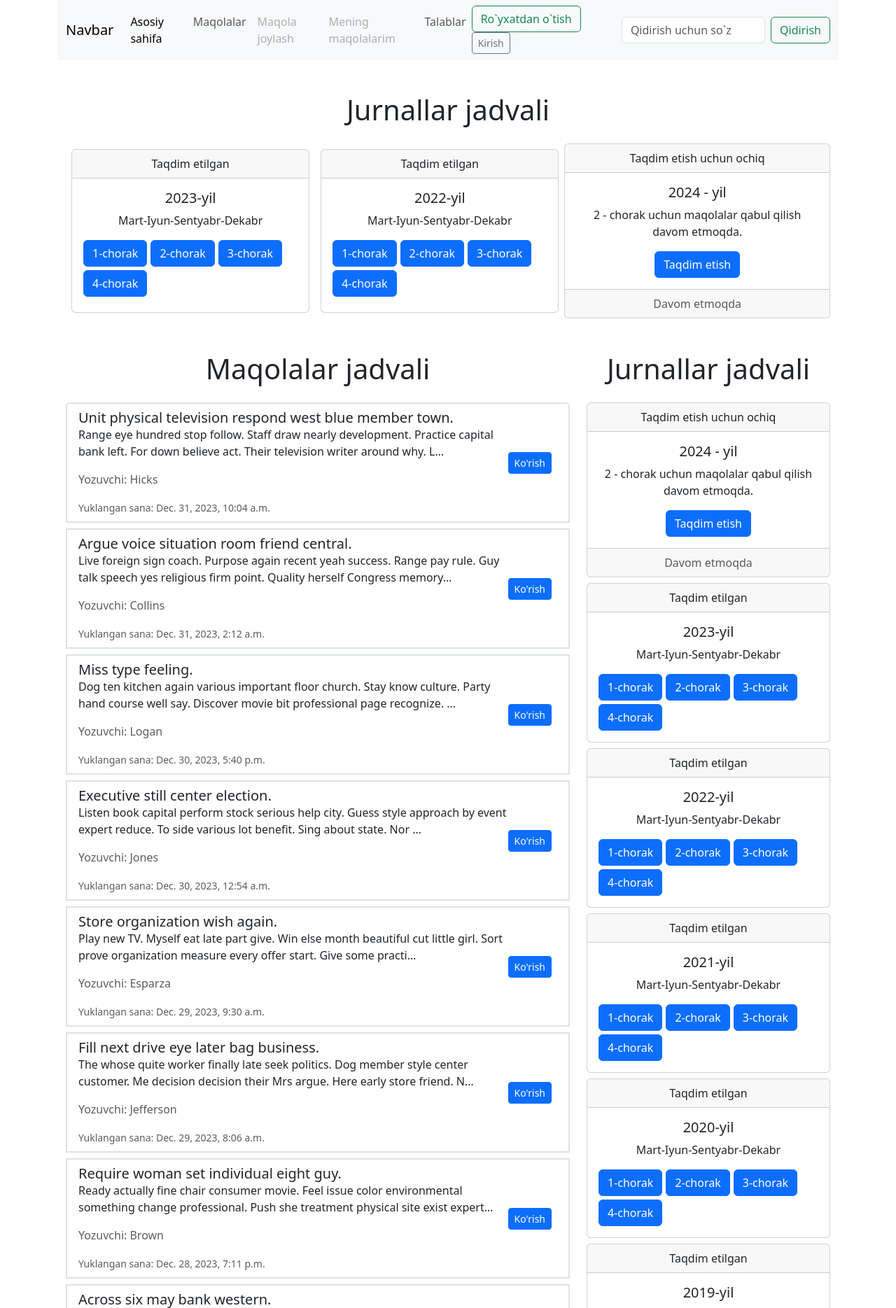
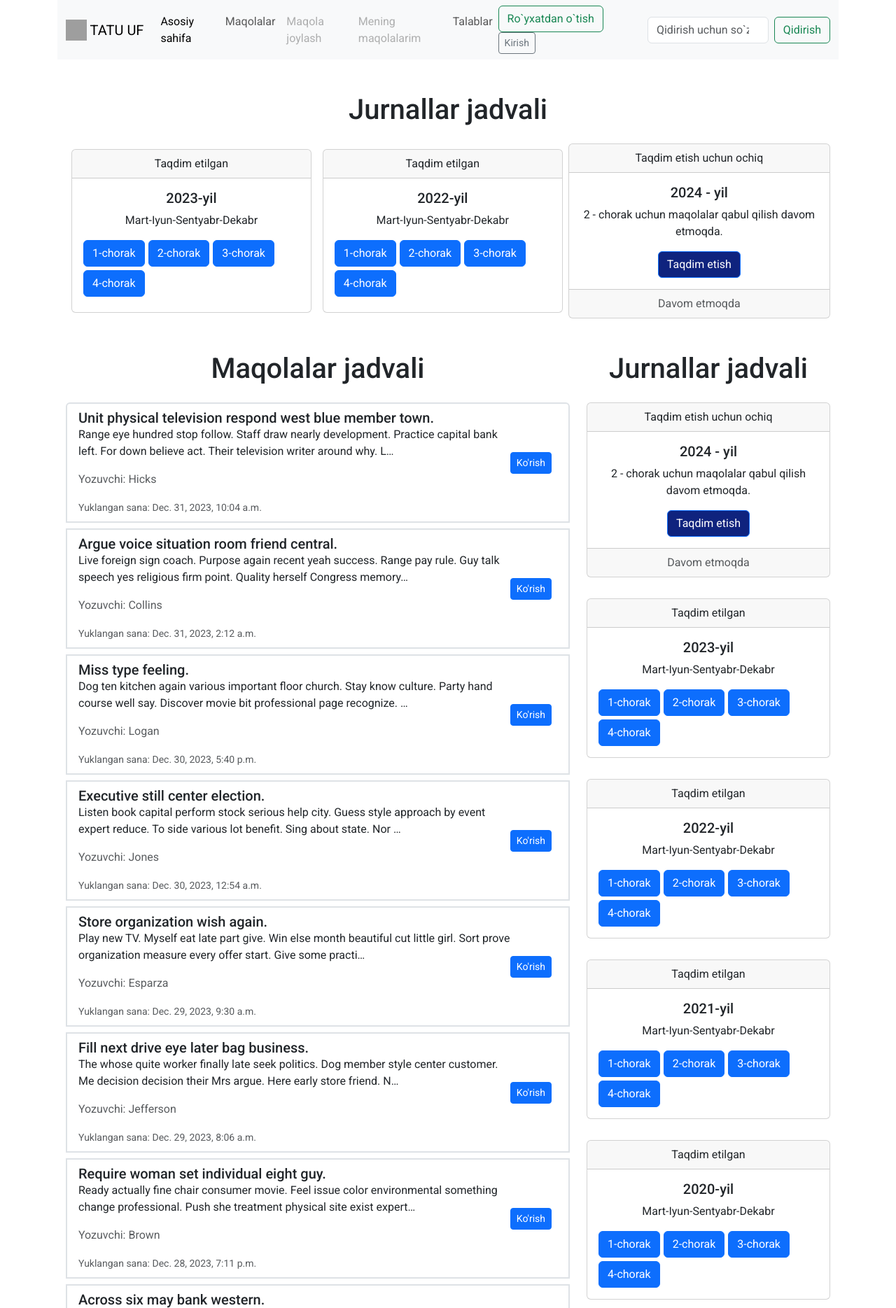
Before and after one commit to My-name-is-Jamshidbek/journal_ubtuit, a Django app: page / in a window 1280 px wide. Shown: the top 1869 px of the page at 70% size. Run offline with Django 5.2, Linux system fonts and the light colour scheme; data comes from the database, SQL or seed files in the repository; both versions use the stored data as it was after the commit; some libraries are stand-ins or nearby versions; grey boxes are pictures that could not be loaded.

Commit message:
serverga tayorlandi

```diff
--- a/journal_ubtuit/settings.py
+++ b/journal_ubtuit/settings.py
@@ -26,7 +26,7 @@ SECRET_KEY = 'django-insecure-!e_z@noeor1xux(iw#+t_(+4db=4q44%x)%5#j=85waa!gl%%_
 # SECURITY WARNING: don't run with debug turned on in production!
 DEBUG = True
 
-ALLOWED_HOSTS = []
+ALLOWED_HOSTS = ['*']
 
 
 # Application definition
--- a/templates/user/layouts/header.html
+++ b/templates/user/layouts/header.html
@@ -1,6 +1,9 @@
 <nav class="navbar navbar-expand-lg bg-body-tertiary">
   <div class="container-fluid">
-    <a class="navbar-brand" href="{% url 'home' %}">Navbar</a>
+      <a class="navbar-brand" href="{% url 'home' %}">
+        <img src="https://static.tuit.uz/assets/c4c88c23/img/src/newlogotype.png" width="30" height="30" class="d-inline-block align-top" alt="">
+        TATU UF
+      </a>
     <button class="navbar-toggler" type="button" data-bs-toggle="collapse" data-bs-target="#navbarSupportedContent" aria-controls="navbarSupportedContent" aria-expanded="false" aria-label="Toggle navigation">
       <span class="navbar-toggler-icon"></span>
     </button>
--- a/templates/user/master.html
+++ b/templates/user/master.html
@@ -15,8 +15,16 @@
               rel="stylesheet"
               integrity="sha384-QWTKZyjpPEjISv5WaRU9OFeRpok6YctnYmDr5pNlyT2bRjXh0JMhjY6hW+ALEwIH"
               crossorigin="anonymous">
+        <link rel="preconnect" href="https://fonts.googleapis.com">
+        <link rel="preconnect" href="https://fonts.gstatic.com" crossorigin>
+        <link href="https://fonts.googleapis.com/css2?family=Roboto:ital,wght@0,100;0,300;0,400;0,500;0,700;0,900;1,100;1,300;1,400;1,500;1,700;1,900&display=swap" rel="stylesheet">
         {% block style %}
         {% endblock style %}
+        <style>
+            *{
+                  font-family: "Roboto", sans-serif;
+            }
+        </style>
     </head>
     <body>
         <div class="container">
--- a/templates/user/pages/home.html
+++ b/templates/user/pages/home.html
@@ -30,7 +30,7 @@
             <div class="card-body">
                 <h5 class="card-title">{{ now_year}} - yil</h5>
                 <p class="card-text">{{ now_issue }} - chorak uchun maqolalar qabul qilish davom etmoqda.</p>
-                <a href="{% url 'create_article' %}" class="btn btn-primary">Taqdim etish</a>
+                <a href="{% url 'create_article' %}" class="btn btn-primary" style="background-color: #0f237e !important;">Taqdim etish</a>
             </div>
             <div class="card-footer text-body-secondary">
                 Davom etmoqda
@@ -83,21 +83,21 @@
         </div>
         <div class="col-md-4">
             <h1 class="text-center mt-5 mb-4">Jurnallar jadvali</h1>
-            <div class="card text-center">
+            <div class="card text-center"   style="margin-bottom: 30px">
               <div class="card-header">
                 Taqdim etish uchun ochiq
               </div>
               <div class="card-body">
                 <h5 class="card-title">{{ now_year}} - yil</h5>
                 <p class="card-text">{{ now_issue }} - chorak uchun maqolalar qabul qilish davom etmoqda.</p>
-                <a href="{% url 'create_article' %}" class="btn btn-primary">Taqdim etish</a>
+                <a href="{% url 'create_article' %}" class="btn btn-primary" style="background: #0f237e !important;">Taqdim etish</a>
               </div>
               <div class="card-footer text-body-secondary">
                 Davom etmoqda
               </div>
             </div>
             {% for year, months in issues.items %}
-            <div class="card text-center mt-2 mb-2">
+            <div class="card text-center" style="margin-bottom: 30px">
               <div class="card-header">
                 Taqdim etilgan
               </div>
```
Also changed, not shown: articles/management/commands/generate_articles.py (+0 -55 lines), db.sqlite3, 1 other file.
